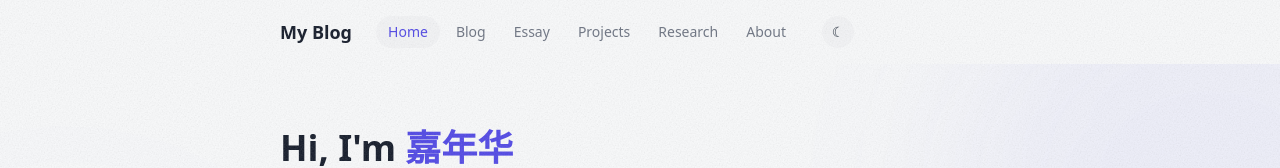
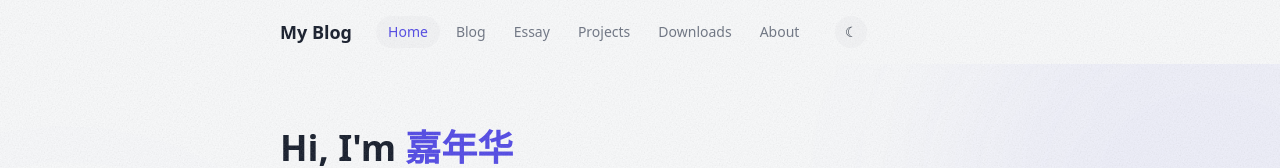
Before and after one commit to 2assqw/my-blog, a Next.js app: page / in a window 1280 px wide. Shown: the top 168 px of the page. Built offline with nearby package versions, Linux system fonts and the light colour scheme.

Commit message:
feat: add Downloads nav link

```diff
--- a/src/components/Header.tsx
+++ b/src/components/Header.tsx
@@ -10,7 +10,7 @@ const links = [
   { href: '/blog', label: 'Blog' },
   { href: '/essay', label: 'Essay' },
   { href: '/projects', label: 'Projects' },
-  { href: '/tech', label: 'Research' },
+  { href: '/downloads', label: 'Downloads' },
   { href: '/about', label: 'About' },
 ]
 
```
